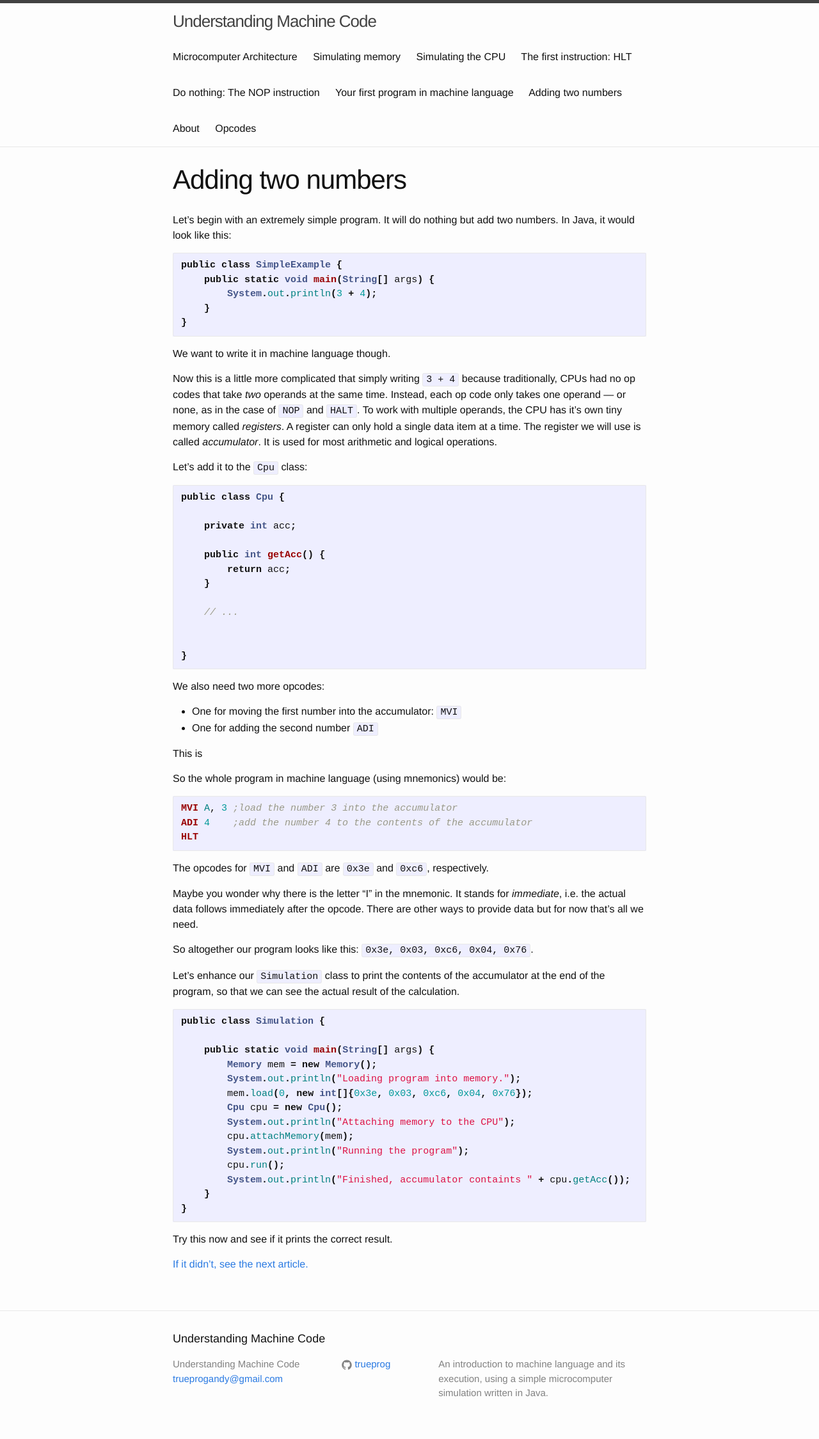
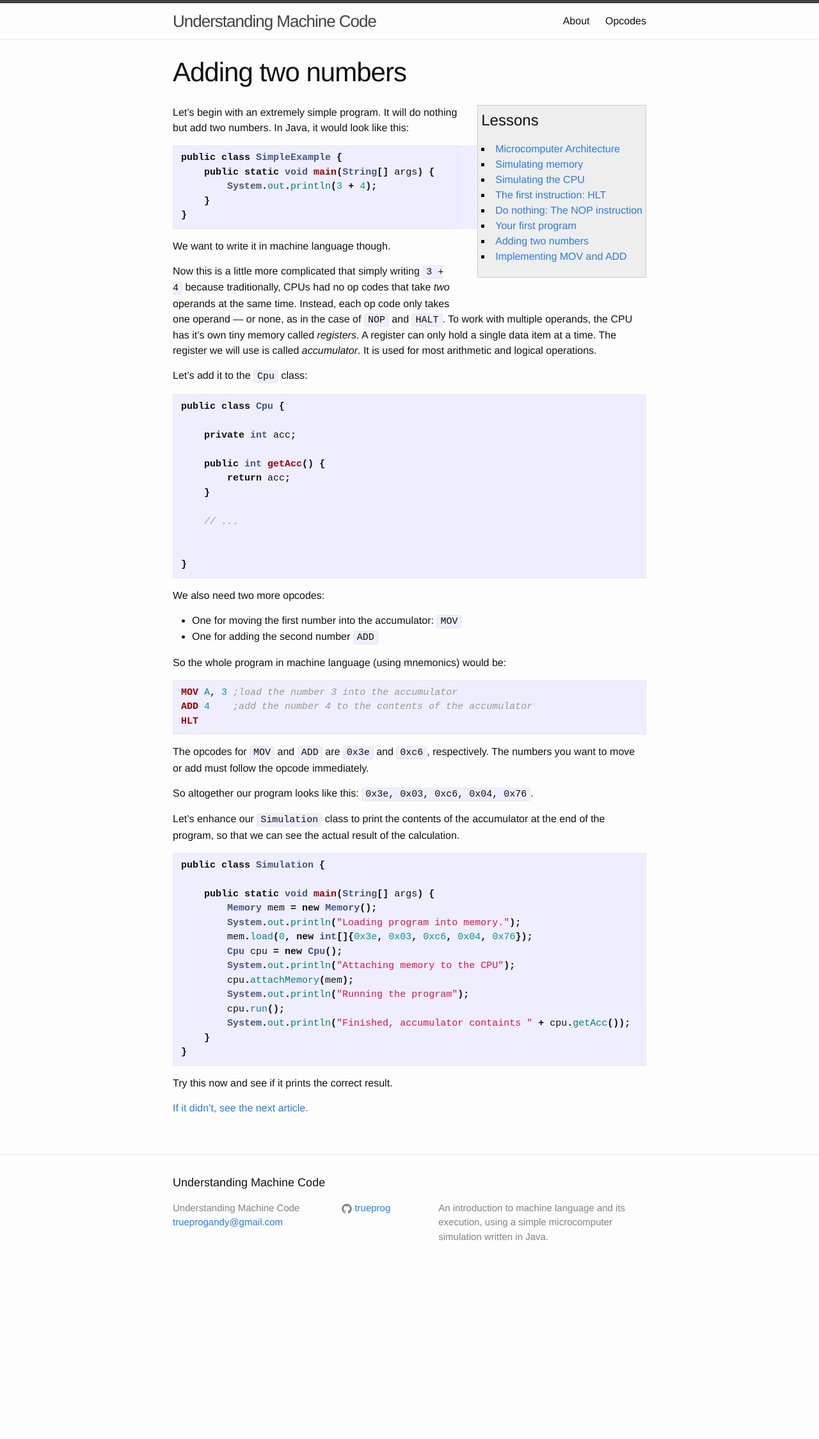
Before and after one commit to trueprog/cpu, a Jekyll site: the page built from _lessons/section_01/10_simpleprog.md, in a window 1280 px wide. Shown: the whole page at 64% size. Built offline with Jekyll 4.4.1, drawn with Linux system fonts in a browser that asks for light colours; after the commit the page ends 2004 px from its top, so only the background shows below that.

Commit message:
Finished section 1

````diff
--- a/_config.yml
+++ b/_config.yml
@@ -22,7 +22,16 @@
 sass:
   style: :compressed
 
-# Plugins
-#gems: [jekyll-mermaid]
-#mermaid:
-#  src: '/cpu/js/mermaid.min.js'
+collections:
+- lessons
+
+collections:
+  lessons:
+    output: true
+
+defaults:
+  - scope:
+      path: ""
+      type: lessons
+    values:
+      layout: page
--- a/_layouts/page.html
+++ b/_layouts/page.html
@@ -1,12 +1,25 @@
 ---
 layout: default
 ---
+
+
 <article class="post">
 
   <header class="post-header">
     <h1 class="post-title">{{ page.title }}</h1>
   </header>
 
+<aside class="lessons-nav">
+  <h2>Lessons</h2>
+  <ul class="lessons-list">
+    {% for post in site.lessons %}
+      <li>
+        <a class="lesson-link" href="{{ post.url | prepend: site.baseurl }}">{{ post.title }}</a>
+      </li>
+    {% endfor %}
+  </ul>
+</aside>
+
   <div class="post-content">
     {{ content }}
   </div>
--- a/_pages/course/06_firstprog.md
+++ b/_lessons/section_01/06_firstprog.md
@@ -1,6 +1,6 @@
 ---
 layout: page
-title: "Your first program in machine language"
+title: "Your first program"
 permalink: /firstprog/
 ---
 
--- a/_pages/course/10_simpleprog.md
+++ b/_lessons/section_01/10_simpleprog.md
@@ -43,24 +43,19 @@
 
 We also need two more opcodes:
 
-* One for moving the first number into the accumulator: `MVI`
-* One for adding the second number `ADI`
-
-This is
+* One for moving the first number into the accumulator: `MOV`
+* One for adding the second number `ADD`
 
 So the whole program in machine language (using mnemonics) would be:
 
 ```nasm
-MVI A, 3 ;load the number 3 into the accumulator
-ADI 4    ;add the number 4 to the contents of the accumulator
+MOV A, 3 ;load the number 3 into the accumulator
+ADD 4    ;add the number 4 to the contents of the accumulator
 HLT
 ```
 
-The opcodes for `MVI` and `ADI` are `0x3e` and `0xc6`, respectively.
-
-Maybe you wonder why there is the letter "I" in the mnemonic. It stands for
-*immediate*, i.e. the actual data follows immediately after the opcode. There
-are other ways to provide data but for now that's all we need.
+The opcodes for `MOV` and `ADD` are `0x3e` and `0xc6`, respectively. The numbers
+you want to move or add must follow the opcode immediately.
 
 So altogether our program looks like this: `0x3e, 0x03, 0xc6, 0x04, 0x76`.
 
@@ -87,4 +82,4 @@
 
 Try this now and see if it prints the correct result.
 
-[If it didn't, see the next article.](../mviadiinstr)
+[If it didn't, see the next article.](../movaddinstr)
--- a/_pages/course/opcodes.md
+++ b/_pages/opcodes.md
@@ -8,6 +8,6 @@
 | Hex  | Dec |          |         |
 |------|-----|----------|---------|
 | 0x00 |   0 | `NOP`       | Do nothing. |
-| 0x3e |  62 | `MVI A, d8` | Move the given number into the A register |
+| 0x3e |  62 | `MOV A, d8` | Move the given number into the A register |
 | 0x76 | 118 | `HALT`      | Stop the CPU. |
-| 0xc6 | 198 | `ADI d8`    | Add the given number to the contents of the A register |
+| 0xc6 | 198 | `ADD d8`    | Add the given number to the contents of the A register |
--- a/_sass/_layout.scss
+++ b/_sass/_layout.scss
@@ -240,3 +240,23 @@
         }
     }
 }
+
+/**
+ * Lessons
+ */
+.lessons-list {
+    margin-left: 0;
+    list-style: square inside;
+
+    > li {
+
+    }
+}
+
+.lessons-nav {
+    float: right;
+    margin: 0px 0px $spacing-unit $spacing-unit;
+    padding: 5px;
+    background: #eeeeee;
+    border: solid 1px #cccccc;
+}
````
Also changed, not shown: _lessons/section_01/11_movaddinstr.md (added, +43 -0 lines), _posts/2016-08-07-welcome-to-jekyll.markdown (deleted, +0 -25 lines), _lessons/section_01/01_microarch.md (renamed from _pages/course/01_microarch.md), _lessons/section_01/02_simumem.md (renamed from _pages/course/02_simumem.md), _lessons/section_01/03_simucpu.md (renamed from _pages/course/03_simucpu.md), _lessons/section_01/04_haltinstr.md (renamed from _pages/course/04_haltinstr.md), _lessons/section_01/05_nopinstr.md (renamed from _pages/course/05_nopinstr.md).
